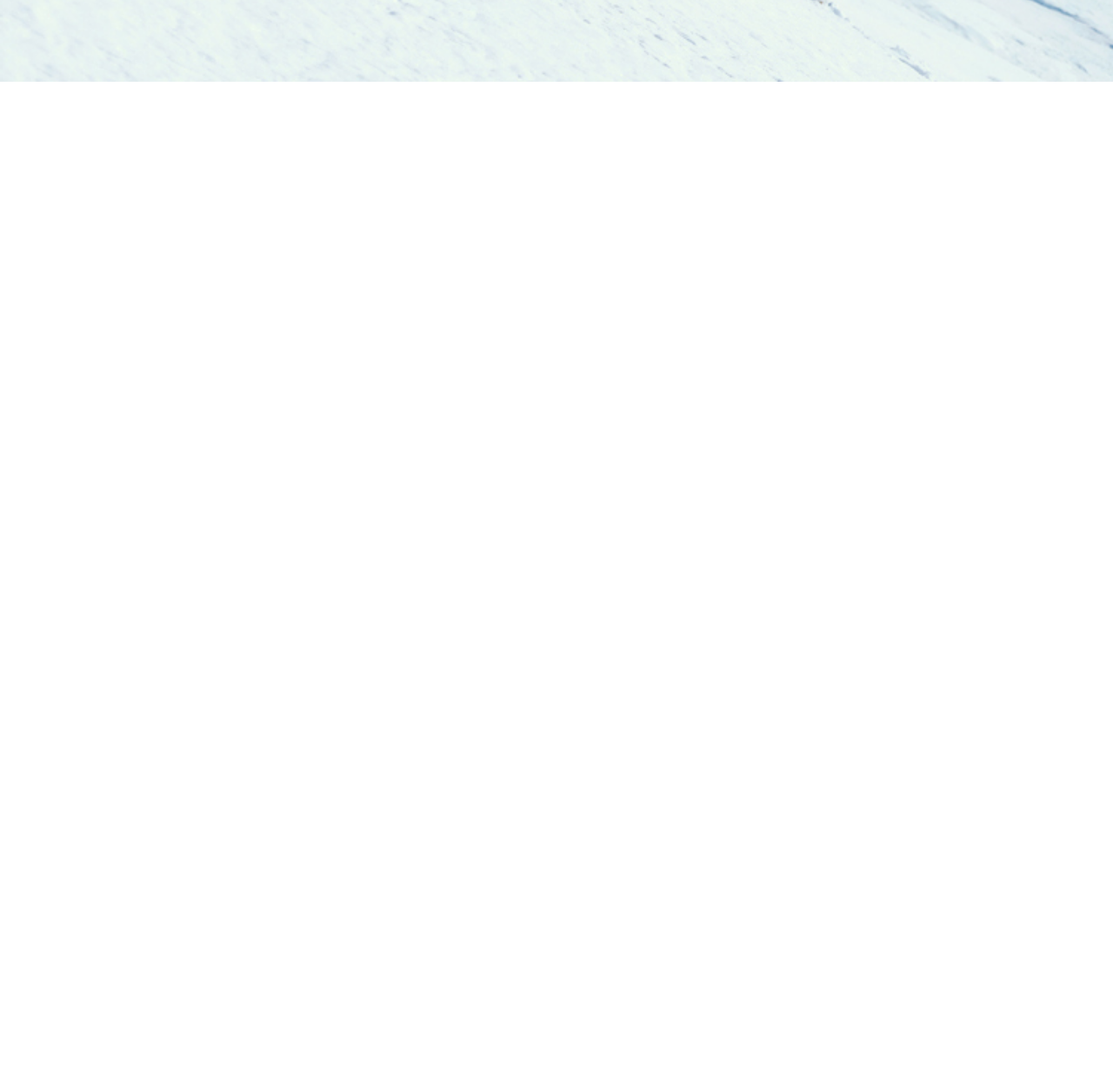
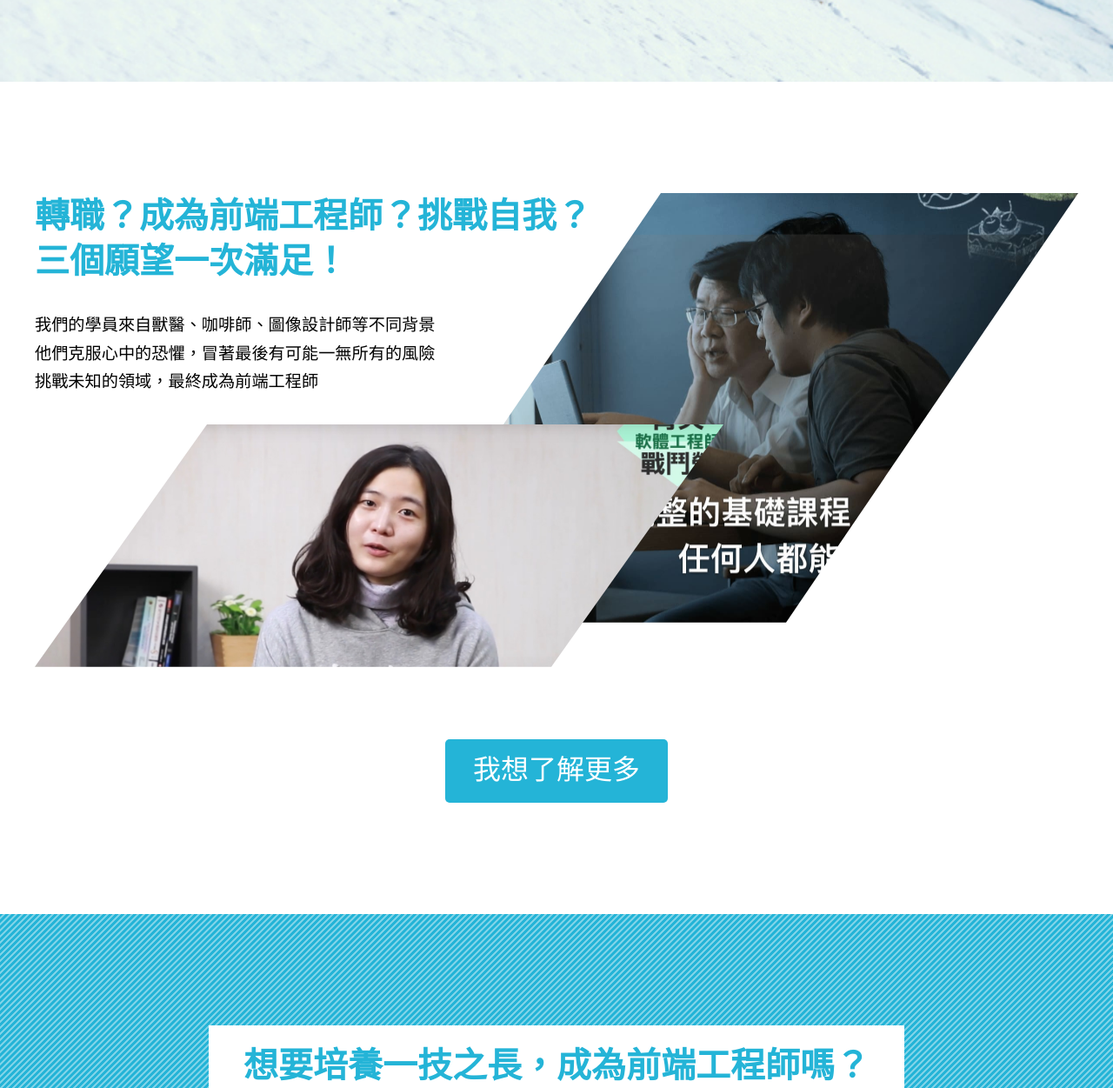
Before and after one commit to joker87812/f2e, a plain HTML site: page index.html in a window 1280 px wide. Shown: the part 626-1877 px from the top of the page at 87% size. Before the commit the page ends 800 px from the top, so only its background shows below. Drawn offline with nearby package versions, Linux system fonts and the light colour scheme.

Commit message:
0108update
0108update

```diff
--- a/index.html
+++ b/index.html
@@ -78,7 +78,7 @@
 <!-- 輪播的BANNERs -->
     <section class="banner">
         <!-- 文字 -->
-        <div class="banner-head ani-word">
+        <div class="banner-head h-gradient-stripe ani-word">
             <h2 class="banner-subtitle">F2E 前端開發</h2>
             <h1 class="banner-title">前端工程師 養成班</h1>
             <p class="banner-desc">學會，百萬年薪不是夢</p>
@@ -93,19 +93,96 @@
     </section>
 
 <!-- 介紹區 introduce -->
-<section class="section">
-    <div class="section-container h-container-m h-mx-auto">
-        <header class="section-header">
-
+<section class="section section-info">
+    <div class="section-container h-container-m h-mx-auto h-row">
+        <!-- 左側 -->
+        <header class="section-head">
+            <h2 class="section-title">轉職？成為前端工程師？挑戰自我？<br>三個願望一次滿足！</h2>
+            <p class="section-desc">我們的學員來自獸醫、咖啡師、圖像設計師等不同背景<br>他們克服心中的恐懼，冒著最後有可能一無所有的風險<br>挑戰未知的領域，最終成為前端工程師</p>
+            <img class="section-img section-img-student h-img-resp" src="./images/info/info-student.jpg" width="1880" height="945" alt="學員專訪">
         </header>
+        <!-- 右側 -->
         <div class="section-body">
-
+            <img class="section-img h-img-resp section-img-talk" src="./images/info/info-discuss.jpg" width="1920" height="1097" alt="學員互動">
         </div>
-        <footer class="section-footer">
-
+        <!-- 下方按鈕 -->
+        <footer class="section-foot">
+            <div class="section-btnWrap">
+                <a class="section-btn section-btn-primary" href="javascript:;">我想了解更多</a>
+            </div>
         </footer>
     </div>
 </section>
+
+<!-- 介紹區2 introduce -->
+<section class="section section-subj h-gradient-stripe">
+    <div class="section-container h-container-m h-mx-auto h-row">
+        <header class="section-head">
+            <h2 class="section-title">想要培養一技之長，成為前端工程師嗎？</h2>
+        </header>
+
+        <div class="section-body">
+
+            <div class="section-item">
+
+                <h3 class="section-subtitle">第一階段</h3>
+                <div class="section-grid">
+                    <!-- CARD-1 -->
+                    <section class="card">
+                        <header class="card-head">
+                            <span class="card-tag">第一週</span>
+                            <img class="h-img-resp" src="./images/subject/card-1.jpg" width="768" height="520" alt="第一週">
+                        </header>
+                        <div class="card-body">
+                            <h3 class="card-title">程式規劃基礎</h3>
+                            <p class="card-desc">組合語言的描述、分析、設計技巧</p>
+                        </div>
+                    </section>
+                    <!-- CARD-2 -->
+                    <section class="card">
+                        <header class="card-head">
+                            <span class="card-tag">第二週</span>
+                            <img class="h-img-resp" src="./images/subject/card-2.jpg" width="768" height="520" alt="第二週">
+                        </header>
+                        <div class="card-body">
+                            <h3 class="card-title">物件導向程式設計</h3>
+                            <p class="card-desc">具有物件概念的程式設計典範，同時也是一種程式開發的抽象方針。</p>
+                        </div>
+                    </section>
+                    <!-- CARD-3 -->
+                    <section class="card">
+                        <header class="card-head">
+                            <span class="card-tag">第三週</span>
+                            <img class="h-img-resp" src="./images/subject/card-3.png" width="768" height="520" alt="第三週">
+                        </header>
+                        <div class="card-body">
+                            <h3 class="card-title">資料結構與演算法</h3>
+                            <p class="card-desc">了解資料結構，之後在程式的設計上才能更加熟練應該要使用何種資料結構。</p>
+                        </div>
+                    </section>
+
+
+                </div>
+            </div>
+
+
+
+
+
+        </div>
+        <!-- 下方按鈕 -->
+        <footer class="section-footer">
+            <div class="section-btnWrap">
+                <a class="section-btn section-btn-light" href="javascript:;">我想了解更多</a>
+            </div>
+        </footer>
+    </div>
+
+</section>
+
+
+
+
 
 
 
--- a/style/index.css
+++ b/style/index.css
@@ -66,6 +66,42 @@
     }
 }
 
+/* 共用 */
+
+.h-container-m{
+    max-width: 1200px;
+}
+
+.h-mx-auto{
+    margin-left: auto;
+    margin-right: auto;
+}
+
+.h-img-resp{
+    max-width: 100%;
+    height: auto;
+}
+
+.h-row{
+    padding-left: 1rem;
+    padding-right: 1rem;
+}
+
+/* 斜線底色 */
+.h-gradient-stripe{
+    background-image: linear-gradient(
+        -45deg,
+        var(--background-alpha) 0%,
+        var(--background-alpha) 25%,
+        transparent 26%,
+        transparent 50%,
+        var(--background-alpha) 51%,
+        var(--background-alpha) 75%,
+        transparent 76%,
+        transparent 100%);
+    background-size: 7px 7px;
+}
+
 /* reset */
 
 body{
@@ -77,8 +113,8 @@ img {
 }
 
 /* 本網頁的CSS */
+
 /* header-最上面那一條選單 */
-
 .header{
     /* background-color: rgb(19, 44, 44); */
     display: flex;
@@ -102,7 +138,6 @@ img {
 }
 
 /* nav-右上的選單 */
-
 .nav-btnWrap{
     display: none;
 }
@@ -125,7 +160,6 @@ img {
 }
 
 /* banner-輪播的BANNERs */
-
 .banner{
     position: relative;
     aspect-ratio: 16/9;
@@ -140,18 +174,6 @@ img {
     z-index: 2;
     padding: 5rem;
     color: var(--primary-color);
-    /* 文字底色 */
-    background-image: linear-gradient(
-        -45deg,
-        var(--background-alpha) 0%,
-        var(--background-alpha) 25%,
-        transparent 26%,
-        transparent 50%,
-        var(--background-alpha) 51%,
-        var(--background-alpha) 75%,
-        transparent 76%,
-        transparent 100%);
-    background-size: 7px 7px;
     text-align: center;
 }
 
@@ -187,3 +209,112 @@ img {
     aspect-ratio: 16/9; /* 設定比例 */
     object-fit: cover; /* 裁切 */
 }
+
+
+/* 介紹區 introduce */
+/* section */
+
+.section{
+    padding-top: 8rem;
+    padding-bottom: 8rem;
+}
+
+.section-title{
+    font-size: 2.5rem;
+    font-weight: 600;
+    line-height: 1.3;
+}
+
+.section-btnWrap{
+    text-align: center;
+}
+
+.section-btn{
+    padding: .6em 1em .7em;
+    font-size: 2rem;
+    display: inline-block;
+    text-decoration: none;
+    border-radius: 5px;
+    transition-duration: .3s;
+}
+
+.section-btn:hover{
+    opacity: 0.8;
+}
+
+.section-btn-primary{
+    background-color: var(--primary-color);
+    color: white;
+}
+
+.section-btn-light{
+    background-color:white ;
+    color: var(--primary-color);
+}
+
+/* section-info */
+.section-info .section-container{
+    display: flex;
+    flex-wrap: wrap;
+}
+
+.section-info .section-head{
+    width: 60%;
+}
+
+.section-info .section-body{
+    width: 40%;
+}
+
+.section-info .section-foot{
+    width: 100%;
+}
+
+.section-info .section-title{
+    color: var(--primary-color);
+}
+
+.section-desc{
+    font-size: 1.2rem;
+    line-height: 1.7;
+    margin-top: 2rem;
+    margin-bottom: 2rem;
+}
+
+.section-img-student{
+    clip-path: polygon(25% 0, 100% 0, 75% 70%, 0 70%);
+    transform: scale(1.1);
+    transform-origin: left top;
+    position: relative;
+    z-index: 1;
+}
+
+.section-img-talk{
+    clip-path: polygon(50% 0, 100% 0, 65% 90%, 15% 90%);
+    transform: scale(2);
+    transform-origin: right top;
+}
+
+/* section-subj */
+
+.section-subj{
+    background-color: var(--primary-color);
+
+}
+
+.section-subj .section-title{
+    padding: .5em 1em;
+    color: var(--primary-color);
+    background-color: white;
+    display: inline-block;
+
+}
+
+.section-subj .section-head{
+    text-align: center;
+}
+
+.section-subj .section-body{
+    margin-top: 4rem;
+    margin-bottom: 4rem;
+}
```
